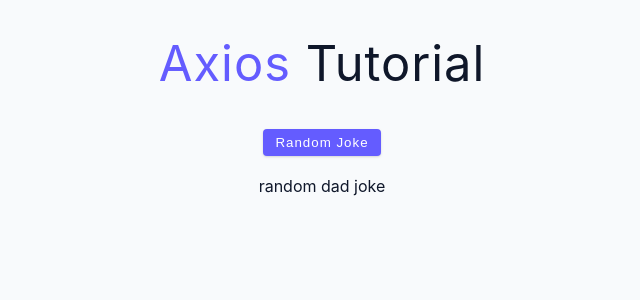
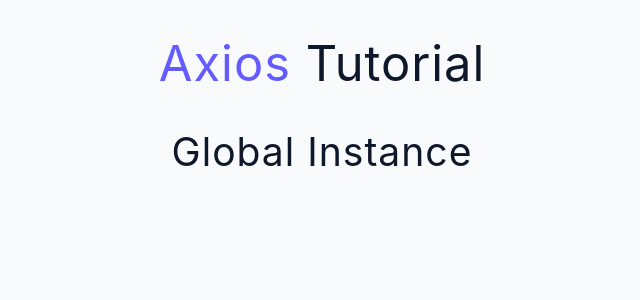
Before and after one commit to anamarijakukulj/practiceJS, a React (Create React App) app in the folder LearnReact/axios-tutorial/: page / in a window 1280 px wide. Shown: the top 300 px of the page, without its empty margins (318-958 px from the left). Built offline with nearby package versions, Linux system fonts and the light colour scheme.

Commit message:
Update App.js

```diff
--- a/LearnReact/axios-tutorial/src/App.js
+++ b/LearnReact/axios-tutorial/src/App.js
@@ -1,11 +1,12 @@
 import Title from './components/Title';
-import Headers from "./examples/2-headers";
+import GlobalInstance from './examples/4-global-instance';
+import './axios/global';
 
 function App() {
   return (
     <main>
       <Title />
-      <Headers />
+      <GlobalInstance />
     </main>
   );
 }
```
